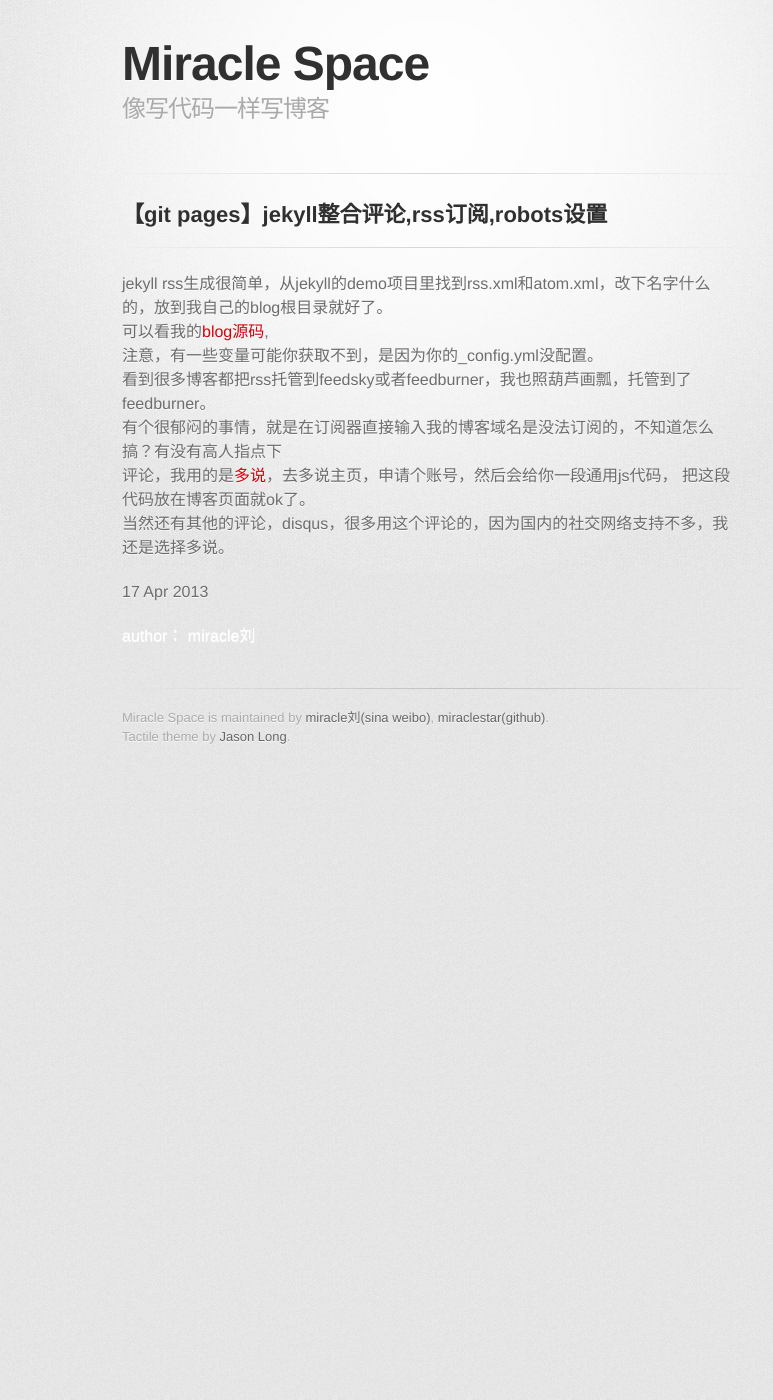
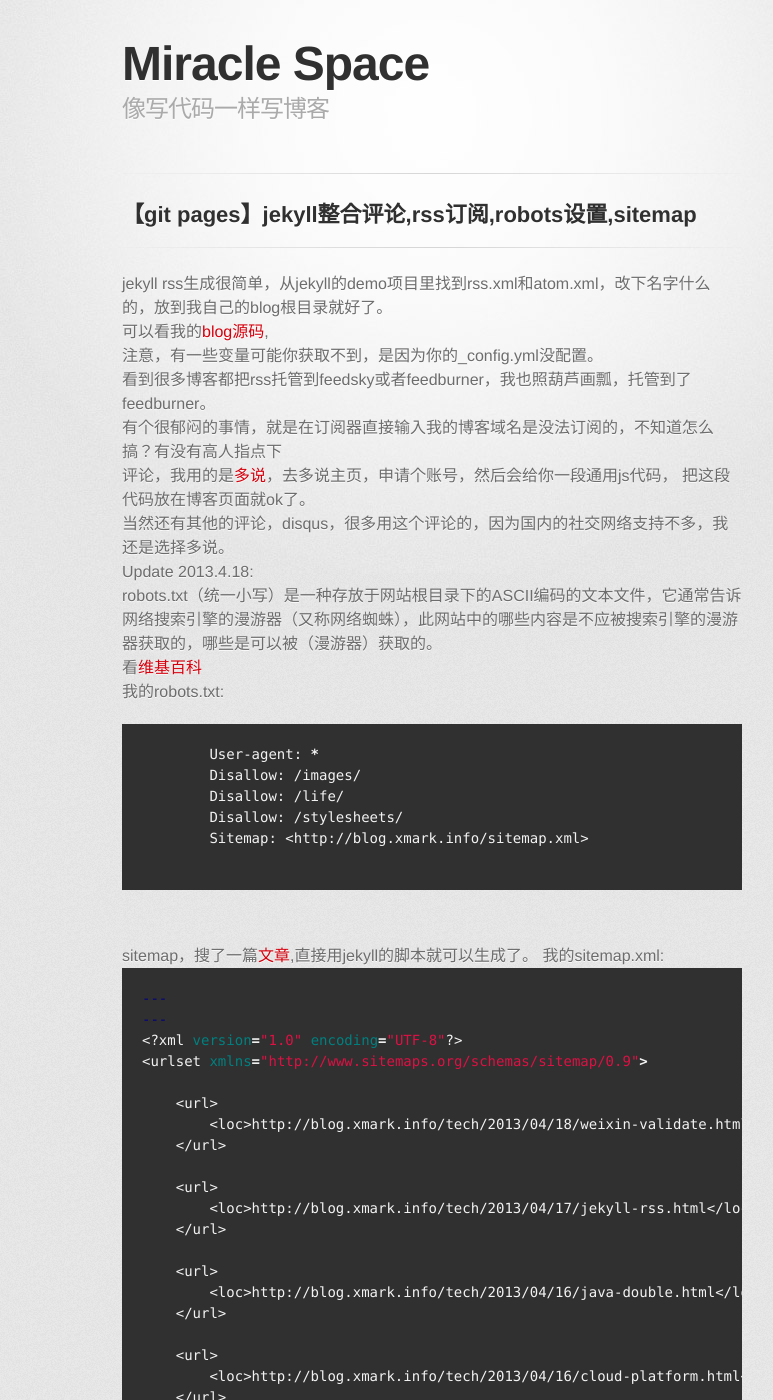
Before and after one commit to miraclestar/myblog, a Jekyll site: the page built from _posts/2013-04-17-jekyll-rss.html, in a window 1280 px wide and 1400 px high. Shown: the whole window, without its empty margins (208-981 px from the left). Built offline with Jekyll 4.4.1, drawn with Linux system fonts in a browser that asks for light colours; nearby versions of some CDN libraries; some web fonts are replaced; Markdown is read by kramdown in place of the engine named in the settings; comment, search, counter and statistics services are not loaded; some of the changed text lies outside the part shown.

Commit message:
robots&sitemap

```diff
--- a/_posts/2013-04-17-jekyll-rss.html
+++ b/_posts/2013-04-17-jekyll-rss.html
@@ -1,8 +1,8 @@
 ---
 layout: default
-title: 【git pages】jekyll整合评论,rss订阅,robots设置
+title: 【git pages】jekyll整合评论,rss订阅,robots设置,sitemap
 category: tech
-tags: [jekyll, gitpages, rss]
+tags: [jekyll, gitpages, rss,sitemap,robots]
 ---
 <h2>{{ page.title }}</h2>
 <hr>
@@ -18,6 +18,41 @@ tags: [jekyll, gitpages, rss]
 	评论，我用的是<a href="http://dev.duoshuo.com/">多说</a>，去多说主页，申请个账号，然后会给你一段通用js代码，
 	把这段代码放在博客页面就ok了。<br>
 	当然还有其他的评论，disqus，很多用这个评论的，因为国内的社交网络支持不多，我还是选择多说。<br>
+	<Stong>Update 2013.4.18:	</Strong><br>
+	robots.txt（统一小写）是一种存放于网站根目录下的ASCII编码的文本文件，它通常告诉网络搜索引擎的漫游器（又称网络蜘蛛），此网站中的哪些内容是不应被搜索引擎的漫游器获取的，哪些是可以被（漫游器）获取的。<br>
+	看<a href="https://zh.wikipedia.org/wiki/Robots.txt#.E8.87.AA.E5.8A.A8.E5.8F.91.E7.8E.B0Sitemaps.E6.96.87.E4.BB.B6">维基百科</a><br>
+	我的robots.txt:<br>
+	{% highlight shell %}
+	User-agent: *
+	Disallow: /images/
+	Disallow: /life/
+	Disallow: /stylesheets/
+	Sitemap: <http://blog.xmark.info/sitemap.xml>
+	{%	endhighlight %}
+	<br>
+	sitemap，搜了一篇<a href="http://vvv.tobiassjosten.net/jekyll/jekyll-sitemap-without-plugins/">文章</a>,直接用jekyll的脚本就可以生成了。
+	我的sitemap.xml:
+	{% highlight shell %}
+---
+---
+<?xml version="1.0" encoding="UTF-8"?>
+<urlset xmlns="http://www.sitemaps.org/schemas/sitemap/0.9">
+    {% for post in site.posts %}
+    <url>
+        <loc>http://blog.xmark.info{{ post.url | remove: 'index.html' }}</loc>
+    </url>
+    {% endfor %}
 
+    {% for page in site.pages %}
+    {% if page.layout != nil %}
+    {% if page.layout != 'feed' %}
+    <url>
+        <loc>http://blog.xmark.info{{ page.url | remove: 'index.html' }}</loc>
+    </url>
+    {% endif %}
+    {% endif %}
+    {% endfor %}
+</urlset>
+	{%	endhighlight %}
 </p>
 <p>{{ page.date | date_to_string }}</p>
```
